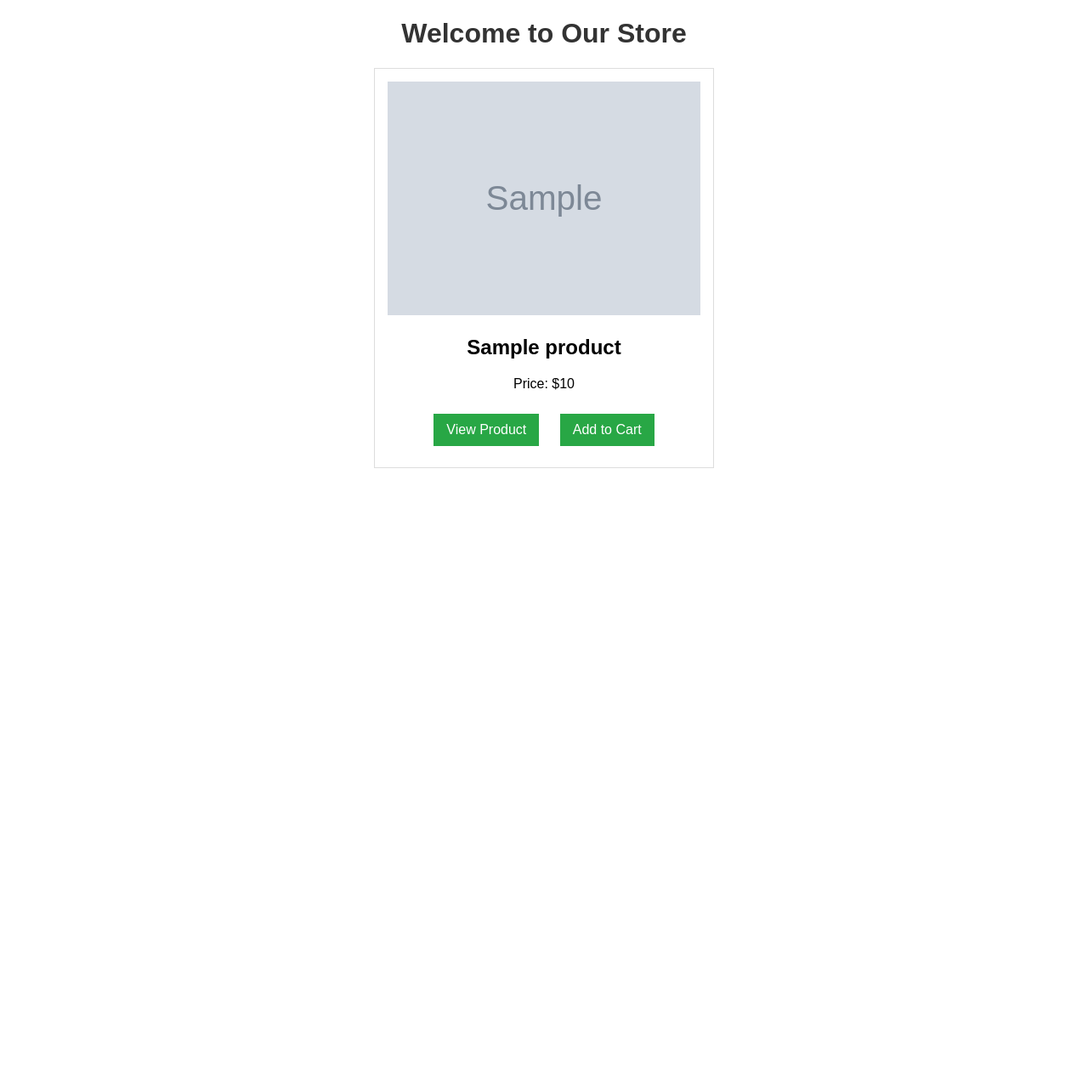
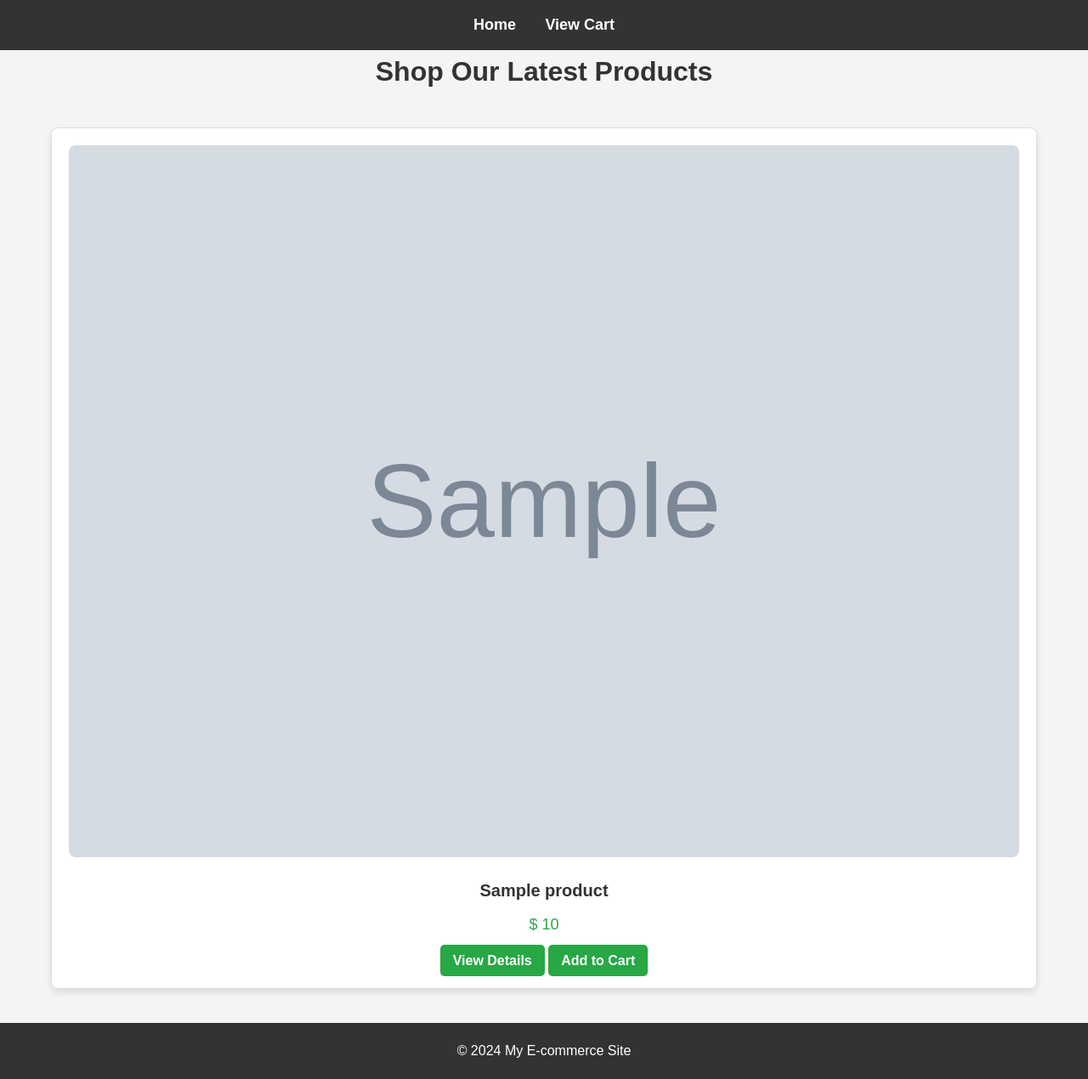
Before and after one commit to Yashraturi70/E-Commerce, a Flask app: template templates/home.html in a window 1280 px wide. Shown: the whole page at 85% size. Before the commit the page ends 551 px from the top, so only its background shows below. Run offline with Flask 3, Linux system fonts and the light colour scheme; the template is opened without the code that fills it: most values are stand-ins (such as "Sample title", 1, 10 or a date in 2020); grey boxes marked "Sample" are stand-in pictures.

Commit message:
update sample

```diff
--- a/static/css/styles.css
+++ b/static/css/styles.css
@@ -1,48 +1,149 @@
-body {
-    font-family: Arial, sans-serif;
+/* Basic Reset */
+* {
+    margin: 0;
+    padding: 0;
+    box-sizing: border-box;
 }
 
-h1 {
+body {
+    font-family: 'Poppins', sans-serif;
+    background-color: #f4f4f4;
+    color: #333;
+    line-height: 1.6;
+}
+
+h1, h2 {
     text-align: center;
     color: #333;
+    margin-bottom: 20px;
 }
 
+/* Navigation Bar */
+nav {
+    background-color: #333;
+    color: #fff;
+    padding: 15px;
+    text-align: center;
+}
+
+nav a {
+    color: #fff;
+    margin: 0 15px;
+    text-decoration: none;
+    font-size: 18px;
+    font-weight: bold;
+}
+
+nav a:hover {
+    text-decoration: underline;
+}
+
+/* Product List */
 .products {
-    display: flex;
-    justify-content: space-around;
-    margin: 20px;
+    display: grid;
+    grid-template-columns: repeat(auto-fit, minmax(250px, 1fr));
+    gap: 20px;
+    padding: 20px;
+    max-width: 1200px;
+    margin: 0 auto;
 }
 
 .product-card {
+    background-color: #fff;
     border: 1px solid #ddd;
-    padding: 15px;
+    border-radius: 8px;
+    padding: 20px;
     text-align: center;
-    width: 30%;
+    box-shadow: 0 4px 8px rgba(0, 0, 0, 0.1);
+    transition: transform 0.3s ease, box-shadow 0.3s ease;
+}
+
+.product-card:hover {
+    transform: translateY(-5px);
+    box-shadow: 0 6px 12px rgba(0, 0, 0, 0.15);
 }
 
 .product-card img {
-    max-width: 100%;
+    width: 100%;
     height: auto;
+    border-radius: 8px;
+    margin-bottom: 15px;
 }
 
-a {
-    display: inline-block;
-    margin: 10px;
-    padding: 10px 15px;
-    background-color: #28a745;
-    color: #fff;
-    text-decoration: none;
+.product-card h2 {
+    font-size: 20px;
+    color: #333;
+    margin-bottom: 10px;
 }
 
+.product-card p {
+    font-size: 18px;
+    color: #28a745;
+    margin-bottom: 15px;
+}
+
+.product-card a {
+    text-decoration: none;
+    color: #fff;
+    background-color: #28a745;
+    padding: 10px 15px;
+    border-radius: 5px;
+    font-weight: bold;
+    transition: background-color 0.3s ease;
+}
+
+.product-card a:hover {
+    background-color: #218838;
+}
+
+/* Cart Styles */
 .cart-items {
-    margin: 20px;
-    text-align: center;
+    padding: 20px;
+    max-width: 600px;
+    margin: 0 auto;
 }
 
 .cart-items ul {
-    list-style-type: none;
+    list-style: none;
+    margin: 20px 0;
 }
 
 .cart-items li {
-    margin: 10px 0;
+    padding: 10px 0;
+    font-size: 18px;
+    display: flex;
+    justify-content: space-between;
+    border-bottom: 1px solid #ddd;
 }
+
+.cart-items li:last-child {
+    border-bottom: none;
+}
+
+.cart-items a {
+    background-color: #dc3545;
+    padding: 10px 20px;
+    color: white;
+    text-decoration: none;
+    border-radius: 5px;
+    display: inline-block;
+    margin-top: 20px;
+    font-weight: bold;
+}
+
+.cart-items a:hover {
+    background-color: #c82333;
+}
+
+/* Footer */
+footer {
+    text-align: center;
+    padding: 20px;
+    background-color: #333;
+    color: #fff;
+    margin-top: 20px;
+}
+
+footer p {
+    margin: 0;
+}
--- a/templates/home.html
+++ b/templates/home.html
@@ -7,17 +7,29 @@
     <link rel="stylesheet" href="{{ url_for('static', filename='css/styles.css') }}">
 </head>
 <body>
-    <h1>Welcome to Our Store</h1>
+
+    <nav>
+        <a href="{{ url_for('home') }}">Home</a>
+        <a href="{{ url_for('cart') }}">View Cart</a>
+    </nav>
+
+    <h1>Shop Our Latest Products</h1>
+
     <div class="products">
         {% for product in products %}
         <div class="product-card">
             <img src="{{ url_for('static', filename='images/' + product.image) }}" alt="{{ product.name }}">
             <h2>{{ product.name }}</h2>
-            <p>Price: ${{ product.price }}</p>
-            <a href="{{ url_for('product', product_id=product.id) }}">View Product</a>
+            <p>$ {{ product.price }}</p>
+            <a href="{{ url_for('product', product_id=product.id) }}">View Details</a>
             <a href="{{ url_for('add_to_cart', product_id=product.id) }}">Add to Cart</a>
         </div>
         {% endfor %}
     </div>
+
+    <footer>
+        <p>© 2024 My E-commerce Site</p>
+    </footer>
+
 </body>
 </html>
```
Also changed, not shown: templates/cart.html (+18 -3 lines), templates/product.html (+18 -5 lines).
